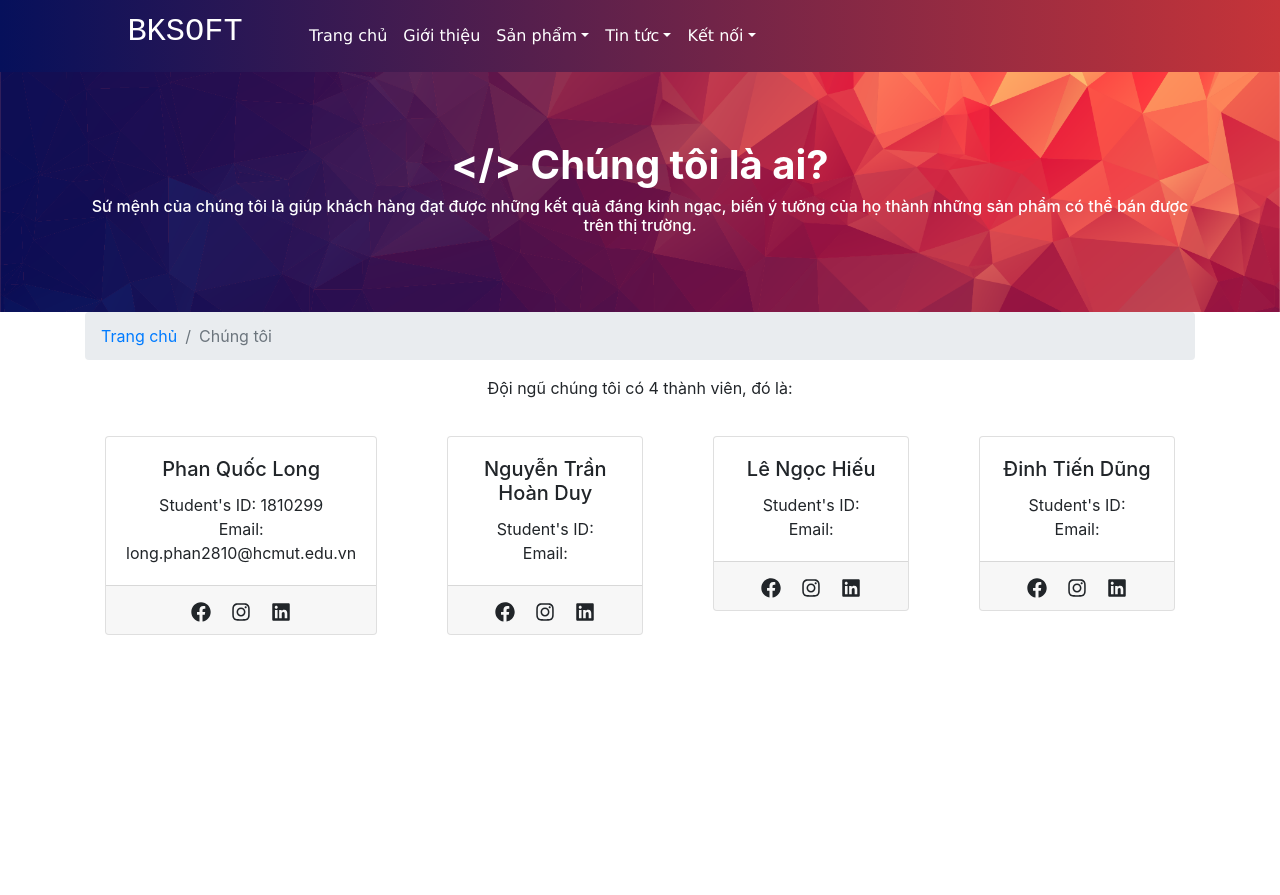
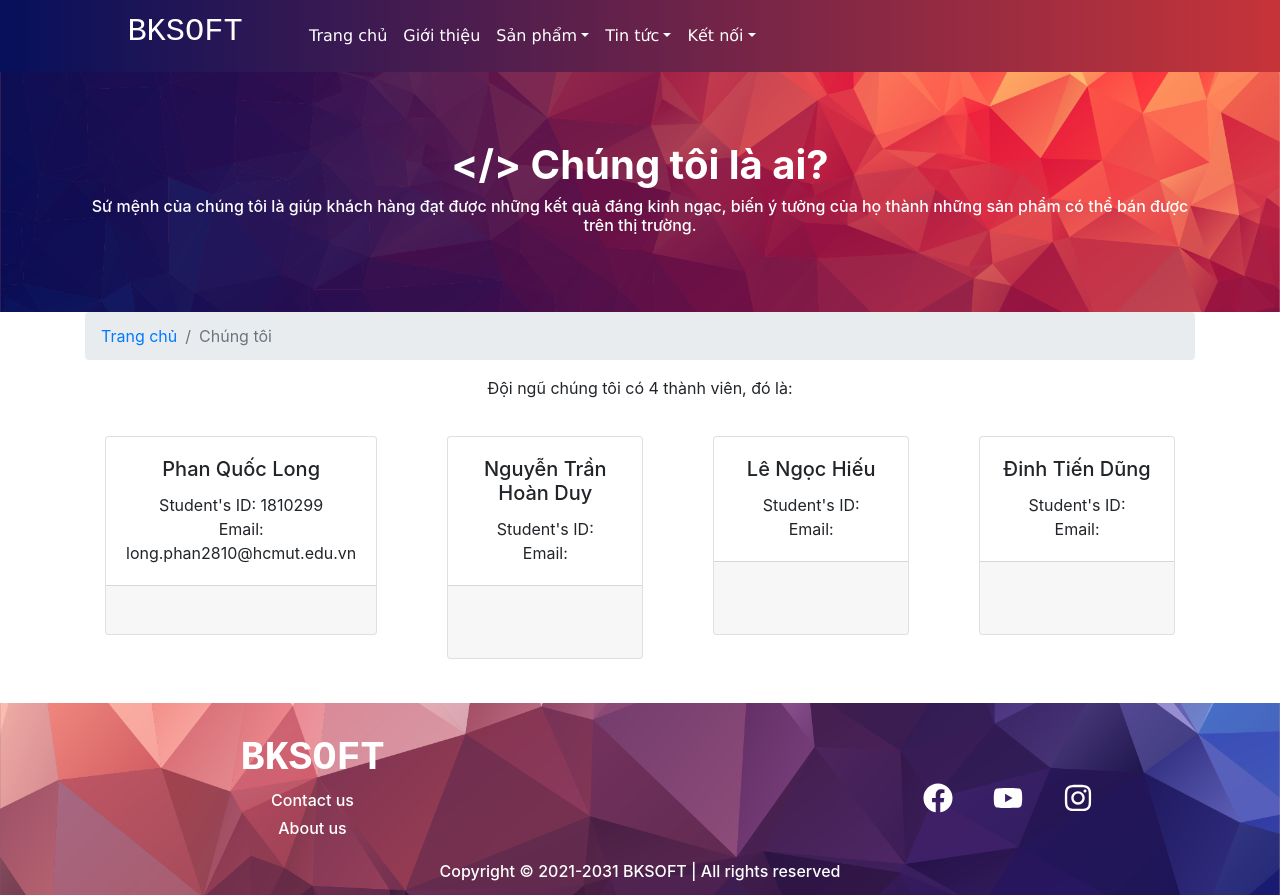
Before and after one commit to phqlong/BKSOFT-Website, a React (Create React App) app: page /aboutus in a window 1280 px wide. Before the commit the page ends 800 px from the top, so only its background shows below. Built offline with nearby package versions, Linux system fonts and the light colour scheme.

Commit message:
Add Footer

```diff
--- a/src/App.js
+++ b/src/App.js
@@ -40,8 +40,6 @@
             <SocialApp />
           </Route>
 
-
-
           <Route path="/news">
             <News />
           </Route>
--- /dev/null
+++ b/src/components/Footer/Footer.css
@@ -0,0 +1,39 @@
+.Footer {
+    background-image: url("../../assets/img/footer-bg.png");
+    background-size: cover;
+    bottom: 0;
+    width: 100%;
+    text-align: center;
+    justify-content: center;
+    align-items: center;
+    height: 12rem;
+}
+
+.Footer a {
+    color: white;
+}
+
+.Footer a:hover {
+    color: goldenrod;
+}
+
+.Footer__brand {
+    font-family: 'Courier New', monospace;
+    font-weight: bold;
+    color: white;
+    padding-top: 2rem;
+}
+
+.icon {
+    padding-left: 50px;
+}
+
+.Footer__icons {
+    padding-top: 5rem;
+}
+
+.Footer__copyright {
+    position: relative;
+    color: white;
+    padding-top: 1rem;
+}
--- a/src/components/Footer/Footer.js
+++ b/src/components/Footer/Footer.js
@@ -6,11 +6,30 @@
 import 'bootstrap/dist/css/bootstrap.min.css';
 import {Nav, Navbar, NavDropdown, FormControl, Button } from 'react-bootstrap';
 
+import {FaFacebook, FaYoutube, FaInstagram} from "react-icons/fa"
+
+import "./Footer.css"
+
 const Footer = () => {
     return (
-        <>
-        </>
+        <section className="Footer">
+            <Row>
+                <Col>
+                    <h1 className="Footer__brand"><a href="/home">BKSOFT</a></h1>
+                    <h6><a href="/contact">Contact us</a></h6>
+                    <h6><a href="/aboutus">About us</a></h6>
+                </Col>
 
+                <Col className="Footer__icons">
+                    <a href="#" className="icon"> <FaFacebook size="30px" /> </a>
+                    <a href="#" className="icon"> <FaYoutube size="30px" /> </a>
+                    <a href="#" className="icon"> <FaInstagram size="30px" /> </a>
+                </Col>
+            </Row>
+
+            <h6 className="Footer__copyright"> Copyright © 2021-2031 <a href="/home">BKSOFT</a> | All rights reserved</h6>
+
+        </section>
     )
 }
 
--- a/src/views/Connect/Contact/contact.scss
+++ b/src/views/Connect/Contact/contact.scss
@@ -11,4 +11,8 @@
         height: 250px;
         width: 400px;
     }
+
+    a:hover {
+        color: goldenrod;
+    }
 }
```
